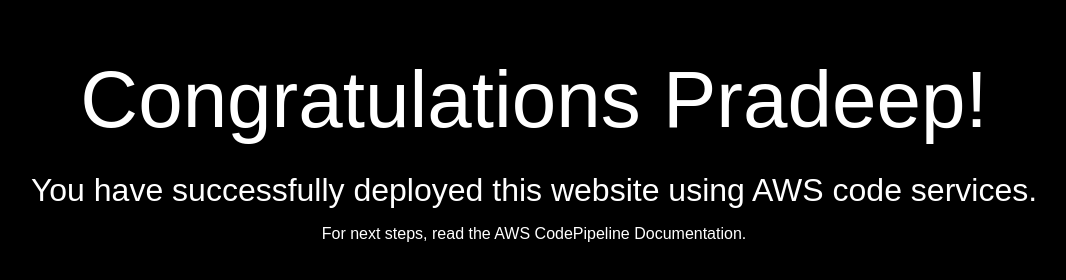
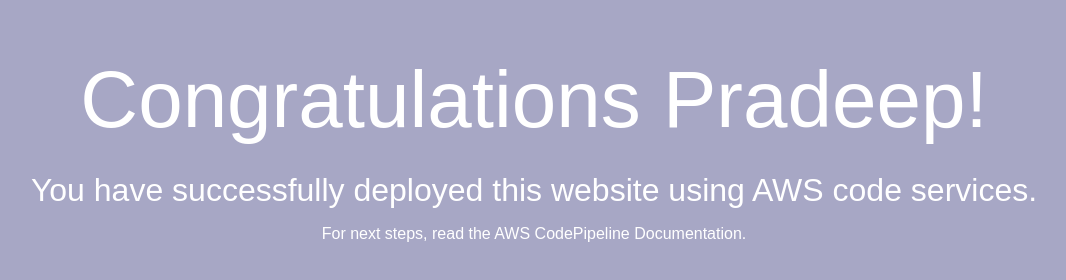
Before and after one commit to pradeep-github/trail-run, a plain HTML site: page index.html in a window 1280 px wide. Shown: the whole page, without its empty margins (106-1172 px from the left). Drawn offline with Linux system fonts and the light colour scheme.

Commit message:
Update index.html

```diff
--- a/index.html
+++ b/index.html
@@ -6,7 +6,7 @@
   <style>
     body {
       color: #ffffff;
-      background-color: #000000;
+      background-color: #00005758;
       font-family: Arial, sans-serif;
       font-size: 16px;
     }
```
